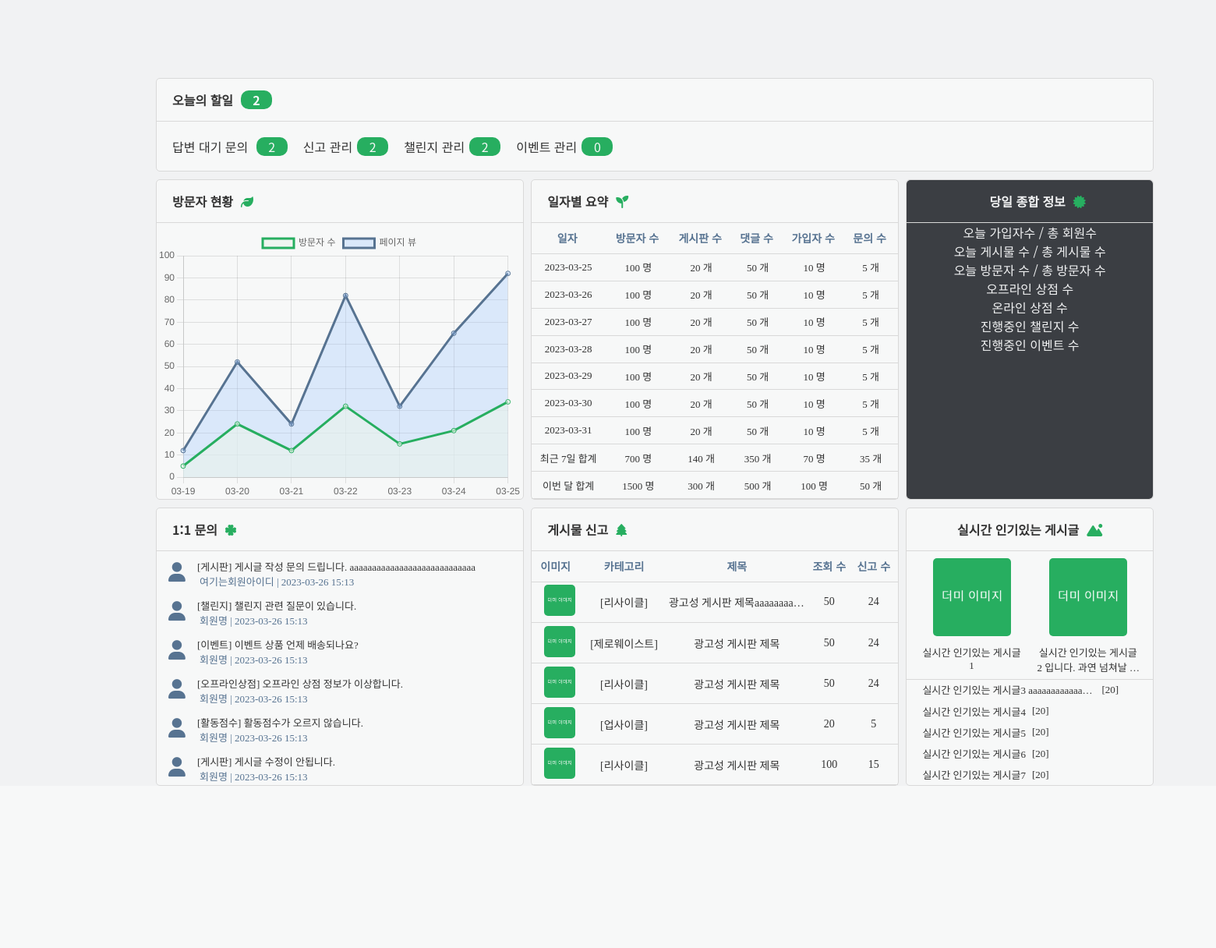
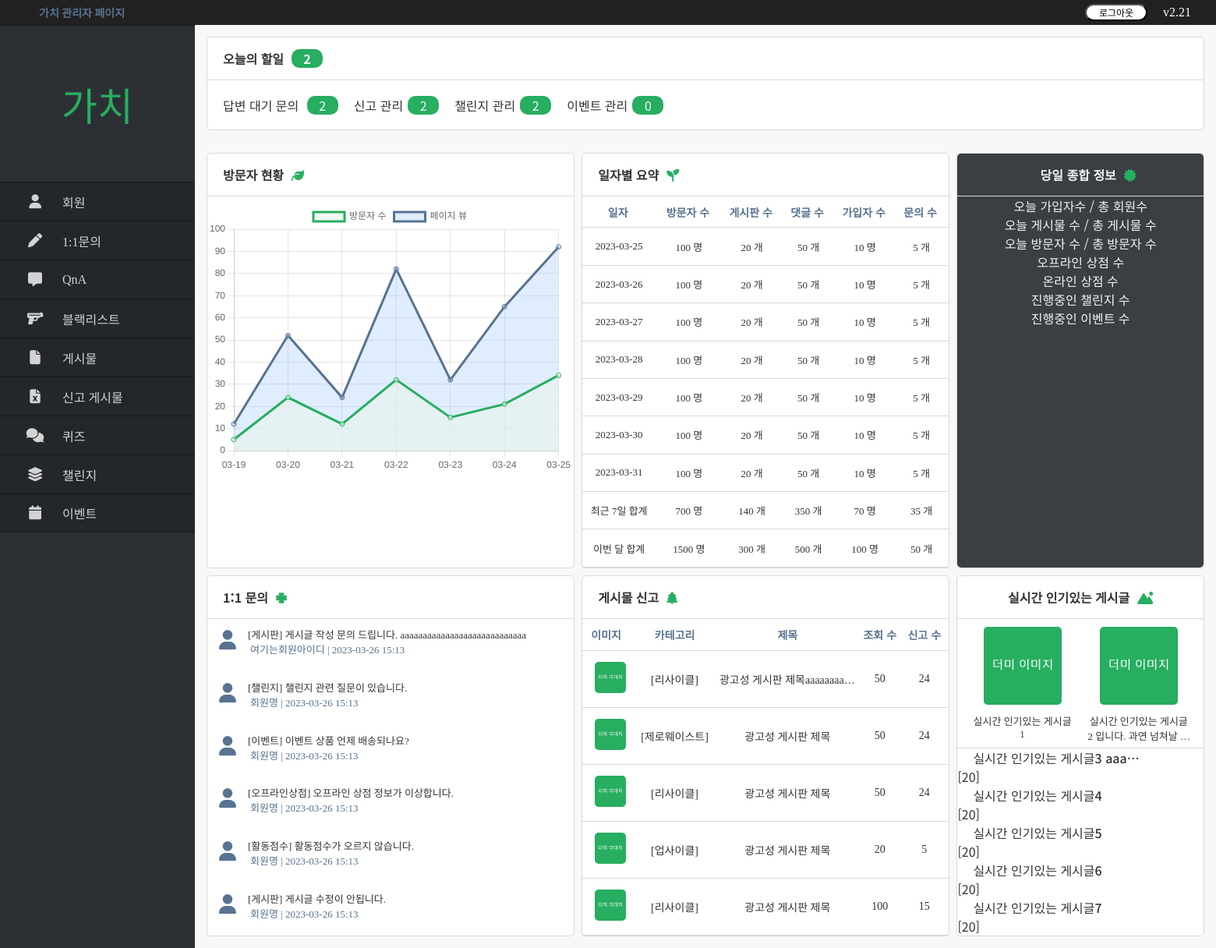
Before and after one commit to LiveEasyStreet/FinalProject, a Spring app: template src/main/resources/templates/manager/manager-home.html in a window 1560 px wide. Shown: the whole page at 78% size. Before the commit the page ends 1008 px from the top, so only its background shows below. Run offline with Thymeleaf, Linux system fonts and the light colour scheme; the template is opened without the code that fills it, so the values that code supplies are empty; some libraries are stand-ins or nearby versions; some web fonts are replaced.

Commit message:
:hammer: 관리자페이지 레이아웃 개발 완료
#5

```diff
--- a/src/main/resources/static/assets/css/manager-home.css
+++ b/src/main/resources/static/assets/css/manager-home.css
@@ -1,3 +1,14 @@
+@import url('https://cdn.rawgit.com/moonspam/NanumSquare/master/nanumsquare.css');
+@import url('https://fonts.googleapis.com/css2?family=Nanum+Gothic:wght@400;700;800&display=swap');
+@import url('https://cdnjs.cloudflare.com/ajax/libs/font-awesome/6.3.0/css/all.min.css');
+@import url('https://fonts.googleapis.com/css2?family=Noto+Sans+KR:wght@100;300;400;500;700;900&display=swap');
+@font-face {
+    font-family: "TheJamsil5Bold";
+    src: url("https://cdn.jsdelivr.net/gh/projectnoonnu/noonfonts_2302_01@1.0/TheJamsil5Bold.woff2") format("woff2");
+    font-weight: 700;
+    font-style: normal;
+}
+
 :root {
     --point-color: #27ae60;
     --background-color-main: #f7f8f8;
@@ -9,23 +20,14 @@
     --font-color-sub3: #d1dbe3;
 }
 
-@font-face {
-    font-family: "TheJamsil5Bold";
-    src: url("https://cdn.jsdelivr.net/gh/projectnoonnu/noonfonts_2302_01@1.0/TheJamsil5Bold.woff2") format("woff2");
-    font-weight: 700;
-    font-style: normal;
-}
 
 /* 기본적인  폰트 설정, 배경 설정 */
 body {
     font-family: "Noto Sans KR", sans-serif;
-    background-color: var(--background-color-sub);
-    padding: 1.2rem;
 }
 
 /* 그리드 영역 지정 및 사이즈 지정*/
-.container {
-    position: absolute;
+.mg_home_container {
     width: 1280px;
     top: 100px;
     left: 200px;
@@ -39,13 +41,12 @@
         'c c d d e e'
         'f f g g h h'
         'f f g g h h';
-
     color: var(--font-color-main);
 }
 
 /* 각 그리드 영역별 테두리 및 배경색 지정 */
-.container > div {
-    background-color: var(--background-color-main);
+.mg_home_container > div {
+    background-color: white;
     border: 1px solid var(--boundary-color);
     border-radius: 5px;
 }
@@ -64,7 +65,7 @@
 }
 
 /* fontawsome 태그의 색 밑 여백 지정 */
-i {
+.mg_home_container i {
     margin-left: 10px;
     color: var(--point-color);
 }
@@ -208,7 +209,7 @@
     margin: 5px 15px 0 15px;
 }
 
-/* * 제목이 넘쳐도 일정 길이를 넘지않도록 설정 */
+/* 제목이 넘쳐도 일정 길이를 넘지않도록 설정 */
 .f_section .line-clamp {
     max-width: 370px;
     white-space: nowrap;
@@ -368,6 +369,7 @@
     text-align: left;
 }
 
+.name strong
 /* h영역 아래 부분 게시글 제목 높이 및 폰트 및 배치 설정 */
 .h_section > .flexbox2 .content {
     font-family: 맑은 고딕, serif;
--- a/src/main/resources/static/assets/css/manager-layout.css
+++ b/src/main/resources/static/assets/css/manager-layout.css
@@ -19,7 +19,7 @@
     --font-color-sub2: #577391;
 }
 
-
+/* 전체를 감싸는 영역 grid 로 설정 */
 .mg_container {
     display: grid;
     grid-template-columns: 250px auto auto;
@@ -30,6 +30,7 @@
             'b c c';
 }
 
+/* 상단 얇은 가로바 감싸는 영역 */
 .mg_top_bar_wrap {
     grid-area: a;
     width: 100%;
@@ -37,6 +38,7 @@
     height: 32px;
 }
 
+/* 상단 얇은 가로바 영역 */
 .mg_top_bar {
     max-width: 2200px;
     height: 100%;
@@ -45,6 +47,7 @@
     justify-content: space-between;
 }
 
+/* 상단 얇은 가로바 텍스트 영역 */
 .mg_top_bar_text {
     font-family: "NanumSquare", serif;
     font-weight: 800;
@@ -53,12 +56,14 @@
     color: #577391;
 }
 
+/* 상단 얇은 가로바 오른쪽 감싸는 영역 */
 .mg_top_bar_right {
     width: 200px;
     display: flex;
     justify-content: center;
 }
 
+/* 상단 얇은 가로바 오른쪽 로그아웃 영역 */
 .mg_top_bar_logout {
     font-family: '돋움', serif;
     font-size: 12px;
@@ -73,6 +78,7 @@
     cursor: pointer;
 }
 
+/* 상단 얇은 가로바 오른쪽 버전 영역 */
 .mg_top_bar_version {
     font-family: "NanumSquare", serif;
     font-size: 16px;
@@ -80,14 +86,17 @@
     align-self: center;
 }
 
+/* 왼쪽 네비게이션 감싸는 영역 */
 .mg_navbar_warp {
     grid-area: b;
     border-top: 1px solid #16181b;
     height: calc(100vh - 32px);
+    height: 100%;
     min-height: 800px;
     background-color: #2c3035;
 }
 
+/* 왼쪽 네비게이션 로고 감싸는 영역 */
 .mg_navbar_logo {
     height: 200px;
     display: flex;
@@ -95,18 +104,21 @@
     align-items: center;
 }
 
-.mg_navbar_logo {
+/* 왼쪽 네비게이션 로고 영역 */
+.mg_navbar_logo span {
     font-family: "TheJamsil5Bold", serif;
     font-size: 50px;
     color: #27ae60;
 }
 
+/* 왼쪽 네비게이션 메뉴 감싸는 영역 */
 .mg_navbar {
     height: 450px;
     background-color: #23262a;
 
 }
 
+/* 왼쪽 네비게이션 메뉴 영역 */
 .mg_menu {
     height: 50px;
     width: 100%;
@@ -117,10 +129,12 @@
     position: relative;
 }
 
+/* 왼쪽 네비게이션 제일 하단 영역 _ 마지막 부분에 1px 테두리를 주기 위한 영역 */
 .mg_menu:last-child {
     border-bottom: 1px solid #16181b;
 }
 
+/* 왼쪽 네비게이션 메뉴 [마우스호버] 작은 녹색 박스 생기는 영역 */
 .mg_menu:hover:before {
     position: absolute;
     top: 0;
@@ -131,18 +145,22 @@
     content: '';
 }
 
+/* 왼쪽 네비게이션 메뉴 [마우스호버] 색변환 */
 .mg_menu:hover {
     background-color: #212121;
 }
 
+/* 왼쪽 네비게이션 메뉴 [마우스호버] 글짜색 변환 */
 .mg_menu:hover span {
     color: white;
 }
 
+/* 왼쪽 네비게이션 메뉴 [마우스호버] 메뉴배경색 변경 */
 .mg_menu:hover div {
     color: #27ae60;
 }
 
+/* 왼쪽 네비게이션 메뉴 [a태그] 영역 */
 .mg_menu a {
     width: 100%;
     height: 100%;
@@ -154,12 +172,14 @@
     justify-content: left;
 }
 
+/* 왼쪽 네비게이션 메뉴 [a태그] 하위의 [span 태그] 영역 _ 실제 문자색 부분 */
 .mg_menu a span {
     font-family: NanumSquare, serif;
     font-weight: 500;
     font-size: 16px;
 }
 
+/* 왼쪽 네비게이션 메뉴 아이콘 때문에 추가된 감싸는 영역 */
 .mg_menu a div {
     height: 100%;
     width: 50px;
@@ -169,13 +189,15 @@
     margin: 0 10px 0 20px;
 }
 
+/* 인쪽 네비게이션 메뉴 아이콘 영역 */
 .mg_menu a div i {
     font-size: 18px;
-
 }
 
+/* 실제 레이아웃과 적용될 컨텐츠 영역 */
 .mg_content {
     grid-area: c;
     background-color: var(--background-color-main);
     width: 100%;
+    padding: 15px;
 }
--- a/src/main/resources/templates/layout/ecovalue-layout.html
+++ b/src/main/resources/templates/layout/ecovalue-layout.html
@@ -110,6 +110,9 @@
                 <div class="footer_second_line">
                     <span>팔자피조</span><span>팀장 : 갓대혁</span><span>팀원 : 이예림 김하영 하유미 신원균 김태경 서정원 고찬솔</span>
                 </div>
+                <div class="footer_manager">
+                    <span><a href="/manager-home">관리자 페이지</a></span>
+                </div>
             </div>
         </div>
     </footer>
--- a/src/main/resources/templates/layout/manager-layout.html
+++ b/src/main/resources/templates/layout/manager-layout.html
@@ -1,14 +1,18 @@
 <!DOCTYPE html>
-<html lang="ko" xmlns:th="http://www.thymeleaf.org">
+<html lang="ko" xmlns:th="http://www.thymeleaf.org" th:fragment="layout (title, links, script, content)">
 <head>
     <meta charset="UTF-8"/>
     <meta name="viewport"
           content="width=device-width, user-scalable=no, initial-scale=1.0, maximum-scale=1.0, minimum-scale=1.0"/>
-    <title>관리자 페이지</title>
+    <title th:replace="${title}">관리자 페이지</title>
 
     <link th:href="@{/assets/css/reset.css}" href="/static/assets/css/reset.css" type="text/css" rel="stylesheet"/>
     <link th:href="@{/assets/css/manager-layout.css}" href="/static/assets/css/manager-layout.css" type="text/css"
           rel="stylesheet"/>
+
+
+    <th:block th:replace="${links}"></th:block>
+    <th:block th:replace="${script}"></th:block>
 </head>
 
 
@@ -85,7 +89,8 @@
 
     </div>
     <div class="mg_content">
-        내용
+        <div th:replace="${content}">
+        </div>
     </div>
 
 </div>
--- a/src/main/resources/templates/manager/manager-home.html
+++ b/src/main/resources/templates/manager/manager-home.html
@@ -1,26 +1,24 @@
 <!doctype html>
-<html lang="ko">
+<html lang="ko" xmlns:th="http://www.thymeleaf.org" th:replace="~{layout/manager-layout :: layout (~{::title}, ~{::link}, ~{::script}, ~{::section})}">
 <head>
     <meta charset="UTF-8">
-    <meta name="viewport" content="width=device-width, user-scalable=no, initial-scale=1.0, maximum-scale=1.0, minimum-scale=1.0">
+    <meta name="viewport"
+          content="width=device-width, user-scalable=no, initial-scale=1.0, maximum-scale=1.0, minimum-scale=1.0">
     <meta http-equiv="X-UA-Compatible" content="ie=edge">
-    <link rel="stylesheet" type="text/css" href="/static/assets/css/reset.css">
-    <link rel="stylesheet" type="text/css" href="/static/assets/css/manager-home.css">
-    <link rel="preconnect" href="https://fonts.googleapis.com"/>
-    <link rel="preconnect" href="https://fonts.gstatic.com" crossorigin/>
-    <link rel="stylesheet" type="text/css" href="https://cdn.jsdelivr.net/gh/moonspam/NanumSquare@2.0/nanumsquare.css"/>
-    <link href="https://fonts.googleapis.com/css2?family=Noto+Sans+KR:wght@100;300;400;500;700;900&display=swap"
-          rel="stylesheet"/>
-    <script src="https://code.jquery.com/jquery-3.6.3.min.js" integrity="sha256-pvPw+upLPUjgMXY0G+8O0xUf+/Im1MZjXxxgOcBQBXU="
+    <title>managerHome</title>
+
+    <link rel="stylesheet" type="text/css" th:href="@{/assets/css/reset.css}" href="/static/assets/css/reset.css">
+    <link rel="stylesheet" type="text/css" th:href="@{/assets/css/manager-home.css}" href="/static/assets/css/manager-home.css">
+
+    <script defer src="https://code.jquery.com/jquery-3.6.3.min.js"
+            integrity="sha256-pvPw+upLPUjgMXY0G+8O0xUf+/Im1MZjXxxgOcBQBXU="
             crossorigin="anonymous"></script>
-    <link rel="stylesheet" href="../../static/assets/css/manager-home.css">
-    <script src="https://kit.fontawesome.com/71b528d146.js" crossorigin="anonymous"></script>
-    <script src="https://cdn.jsdelivr.net/npm/chart.js"></script>
+    <script defer src="https://kit.fontawesome.com/71b528d146.js" crossorigin="anonymous"></script>
+    <script defer src="https://cdn.jsdelivr.net/npm/chart.js"></script>
     <script defer src="/static/assets/js/manager-home.js"></script>
-    <title>managerHome</title>
 </head>
 <body>
-<section class="container">
+<section class="mg_home_container">
     <!--* 각 그리드 세션 별로 구현 -->
     <div class="b_section">
         <div class="grid_title">오늘의 할일<span>2</span></div>
@@ -217,35 +215,35 @@
             </thead>
             <tbody>
             <tr>
-                <td><img src="/img/dummy_image.png" alt=""></td>
+                <td><img th:src="@{/img/dummy_image.png}" src="/static/img/dummy_image.png" alt=""></td>
                 <td>[리사이클]</td>
                 <td class="line-clamp"><a href="#">광고성 게시판 제목aaaaaaaaaaaaa</a></td>
                 <td>50</td>
                 <td>24</td>
             </tr>
             <tr>
-                <td><img src="/img/dummy_image.png" alt=""></td>
+                <td><img th:src="@{/img/dummy_image.png}" src="/static/img/dummy_image.png" alt=""></td>
                 <td>[제로웨이스트]</td>
                 <td class="line-clamp"><a href="#">광고성 게시판 제목</a></td>
                 <td>50</td>
                 <td>24</td>
             </tr>
             <tr>
-                <td><img src="/img/dummy_image.png" alt=""></td>
+                <td><img th:src="@{/img/dummy_image.png}" src="/static/img/dummy_image.png" alt=""></td>
                 <td>[리사이클]</td>
                 <td class="line-clamp"><a href="#">광고성 게시판 제목</a></td>
                 <td>50</td>
                 <td>24</td>
             </tr>
             <tr>
-                <td><img src="/img/dummy_image.png" alt=""></td>
+                <td><img th:src="@{/img/dummy_image.png}" src="/static/img/dummy_image.png" alt=""></td>
                 <td>[업사이클]</td>
                 <td class="line-clamp"><a href="#">광고성 게시판 제목</a></td>
                 <td>20</td>
                 <td>5</td>
             </tr>
             <tr>
-                <td><img src="/img/dummy_image.png" alt=""></td>
+                <td><img th:src="@{/img/dummy_image.png}" src="/static/img/dummy_image.png" alt=""></td>
                 <td>[리사이클]</td>
                 <td class="line-clamp"><a href="#">광고성 게시판 제목</a></td>
                 <td>100</td>
@@ -259,7 +257,7 @@
         <hr>
         <div class="flexbox">
             <div>
-                <img src="/img/dummy_image.png" alt="">
+                <img th:src="@{/img/dummy_image.png}" src="/static/img/dummy_image.png" alt="">
                 <div class="content_title">
                     <div class="line-clamp">
                         <a href="#1">실시간 인기있는 게시글1</a>
@@ -267,7 +265,7 @@
                 </div>
             </div>
             <div>
-                <img src="/img/dummy_image.png" alt="">
+                <img th:src="@{/img/dummy_image.png}" src="/static/img/dummy_image.png" alt="">
                 <div class="content_title">
                     <div class="line-clamp">
                         <a href="#2">실시간 인기있는 게시글2 입니다. 과연 넘쳐날 것인가?</a>
```
Also changed, not shown: src/main/java/com/liveeasystreet/ecovalue/controller/manager/ManagerController.java (added, +15 -0 lines), src/main/resources/static/assets/css/ecovalue-layout.css (+7 -2 lines), src/main/resources/static/img/dummy_image.png (renamed from src/main/resources/img/dummy_image.png).
